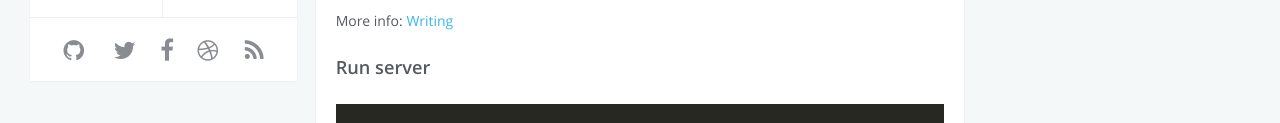
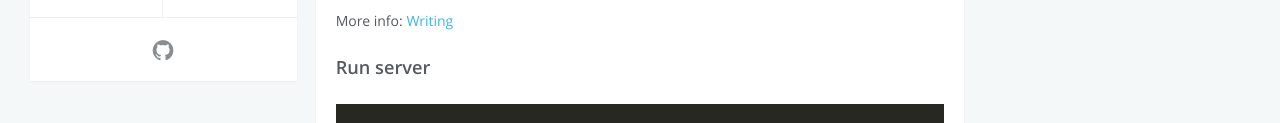
Before and after one commit to bodang2016/alex.github.io, a plain HTML site: page 2017/08/15/hello-world/index.html in a window 1280 px wide. Shown: the part 500-623 px from the top of the page. Drawn offline with Linux system fonts and the light colour scheme; a script that the page names is missing.

Commit message:
Site updated: 2017-08-15 23:15:44

```diff
--- a/2017/08/15/hello-world/index.html
+++ b/2017/08/15/hello-world/index.html
@@ -172,30 +172,6 @@
                     <td>
                         <a href="http://github.com/bodang2016/" target="_blank" title="github" class=tooltip>
                             <i class="fa fa-github"></i>
-                        </a>
-                    </td>
-
-                    <td>
-                        <a href="/" target="_blank" title="twitter" class=tooltip>
-                            <i class="fa fa-twitter"></i>
-                        </a>
-                    </td>
-
-                    <td>
-                        <a href="/" target="_blank" title="facebook" class=tooltip>
-                            <i class="fa fa-facebook"></i>
-                        </a>
-                    </td>
-
-                    <td>
-                        <a href="/" target="_blank" title="dribbble" class=tooltip>
-                            <i class="fa fa-dribbble"></i>
-                        </a>
-                    </td>
-
-                    <td>
-                        <a href="/" target="_blank" title="rss" class=tooltip>
-                            <i class="fa fa-rss"></i>
                         </a>
                     </td>
 
```
Also changed, not shown: archives/2017/08/index.html (+0 -24 lines), archives/2017/index.html (+0 -24 lines), archives/index.html (+0 -24 lines), index.html (+0 -24 lines).
